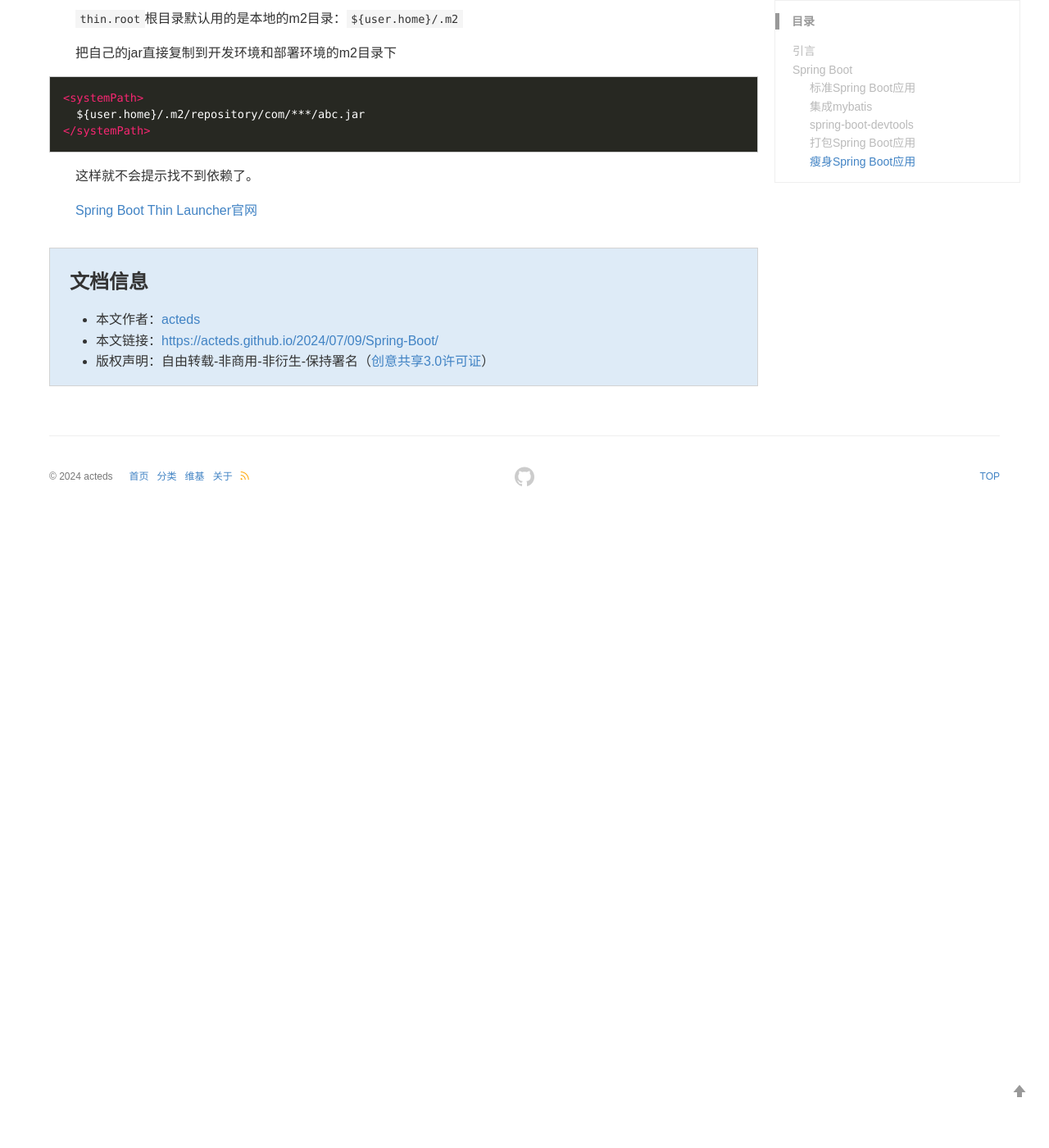
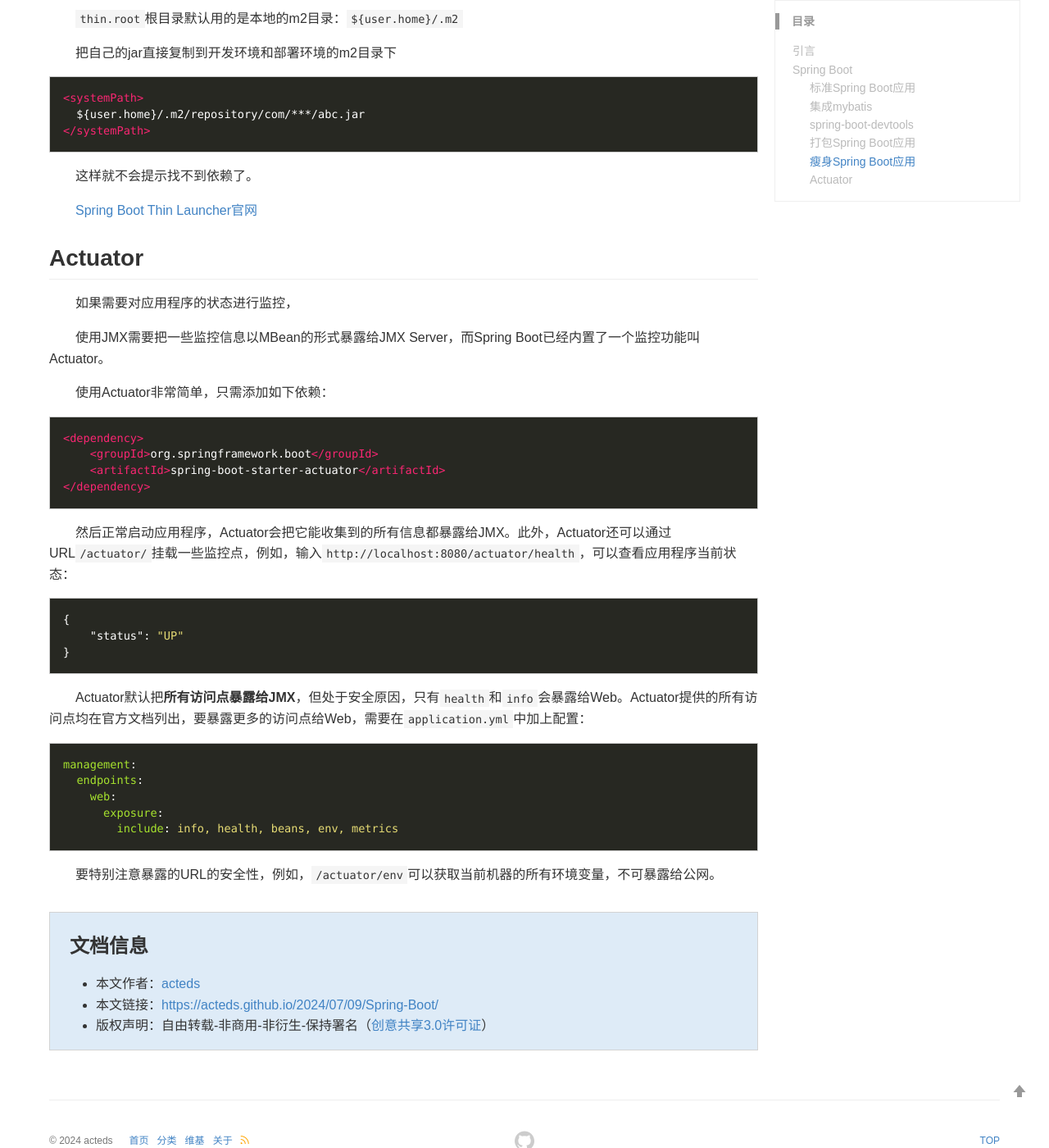
Before and after one commit to acteds/acteds.github.io, a Jekyll site: the page built from _posts/2024-07-09-Spring Boot.md, in a window 1280 px wide and 1400 px high, scrolled down 20494 px. Shown: the whole window at 82% size. Built offline with Jekyll 4.4.1, drawn with Linux system fonts in a browser that asks for light colours; before the commit the page ends 21124 px from its top, so only the background shows below that; some of the changed text lies outside the part shown.

Commit message:
Actuator

````diff
--- a/_posts/2024-07-09-Spring Boot.md
+++ b/_posts/2024-07-09-Spring Boot.md
@@ -960,3 +960,38 @@
 这样就不会提示找不到依赖了。
 
 [Spring Boot Thin Launcher官网](https://github.com/spring-projects-experimental/spring-boot-thin-launcher)
+
+## Actuator
+
+如果需要对应用程序的状态进行监控，
+
+使用JMX需要把一些监控信息以MBean的形式暴露给JMX Server，而Spring Boot已经内置了一个监控功能叫Actuator。
+
+使用Actuator非常简单，只需添加如下依赖：
+
+```xml
+<dependency>
+    <groupId>org.springframework.boot</groupId>
+    <artifactId>spring-boot-starter-actuator</artifactId>
+</dependency>
+```
+
+然后正常启动应用程序，Actuator会把它能收集到的所有信息都暴露给JMX。此外，Actuator还可以通过URL`/actuator/`挂载一些监控点，例如，输入`http://localhost:8080/actuator/health`，可以查看应用程序当前状态：
+
+```json
+{
+    "status": "UP"
+}
+```
+
+Actuator默认把**所有访问点暴露给JMX**，但处于安全原因，只有`health`和`info`会暴露给Web。Actuator提供的所有访问点均在官方文档列出，要暴露更多的访问点给Web，需要在`application.yml`中加上配置：
+
+```yml
+management:
+  endpoints:
+    web:
+      exposure:
+        include: info, health, beans, env, metrics
+```
+
+要特别注意暴露的URL的安全性，例如，`/actuator/env`可以获取当前机器的所有环境变量，不可暴露给公网。
````
